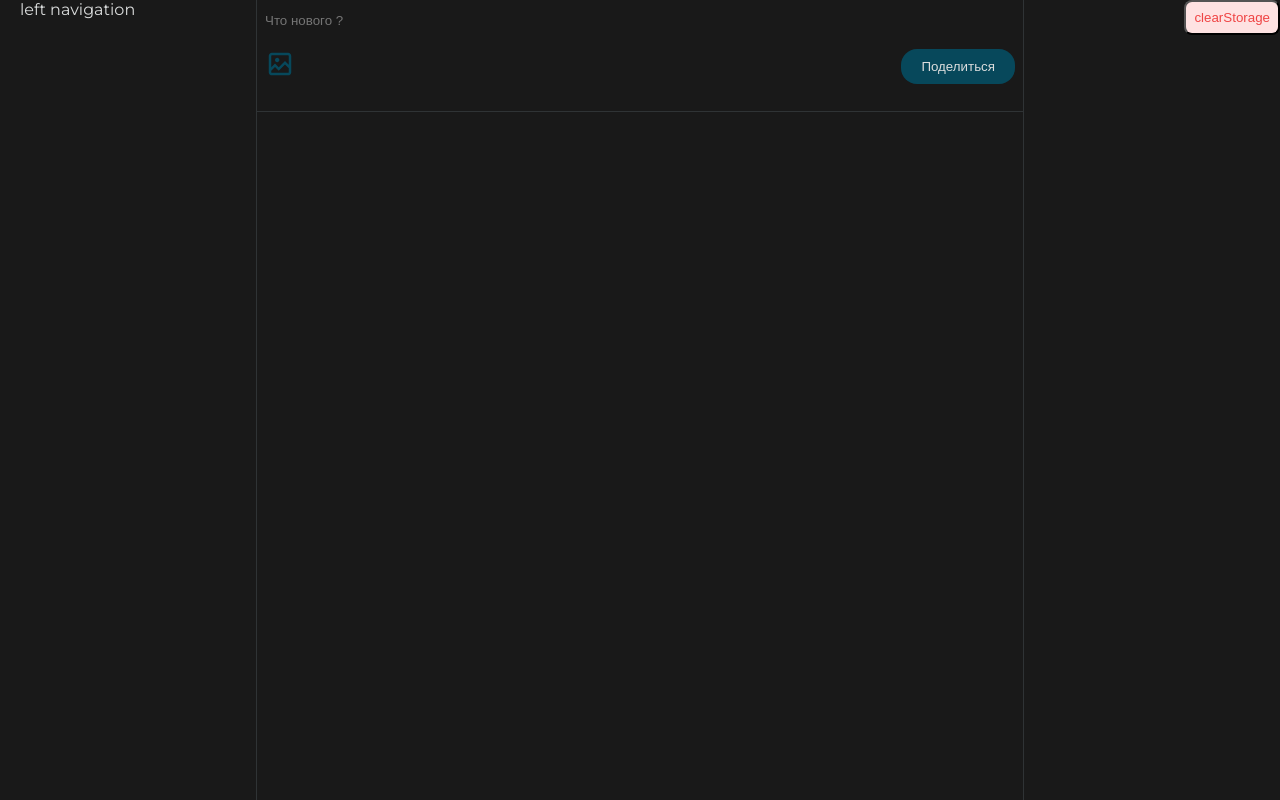
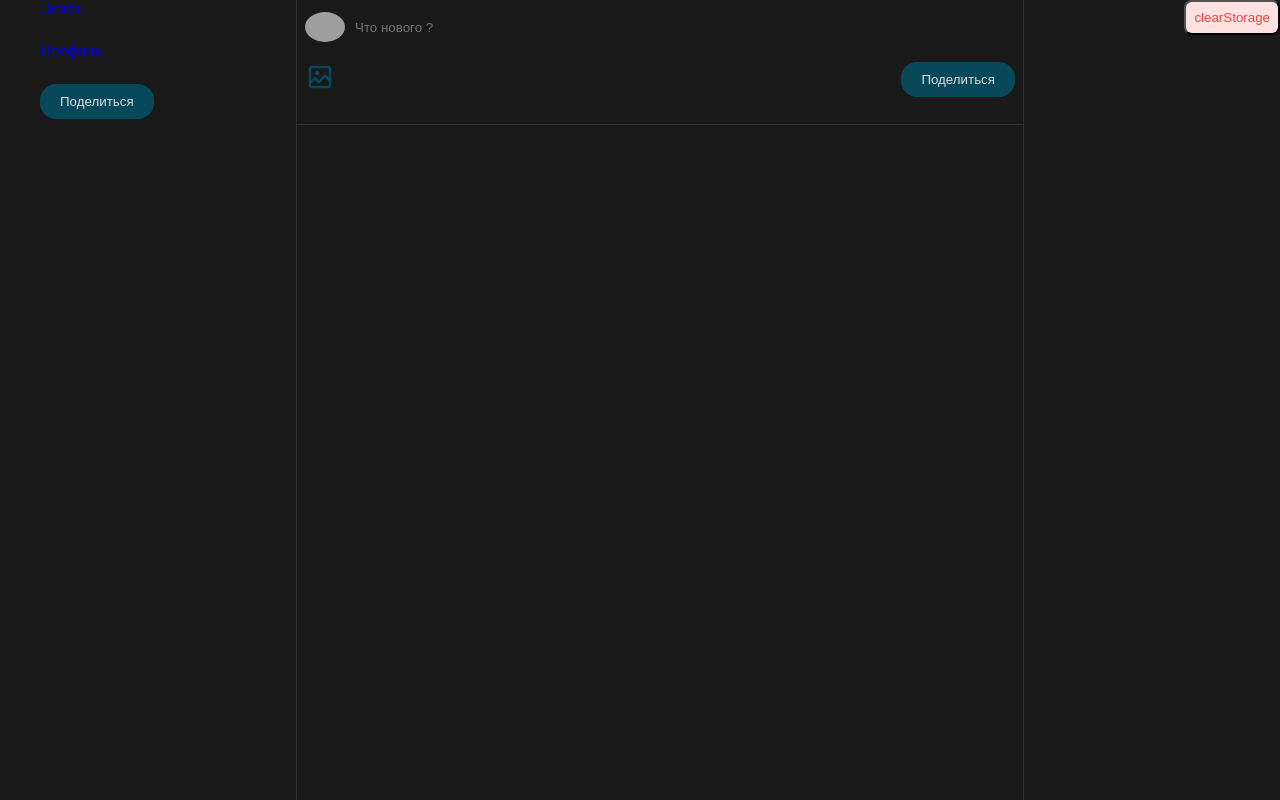
Before and after one commit to laimix99/chatweet, a Nuxt app: page / in a window 1280 px wide. Built offline with nearby package versions, Linux system fonts and the light colour scheme; grey boxes are pictures that could not be loaded.

Commit message:
add BaseModal

```diff
--- a/app.vue
+++ b/app.vue
@@ -1,7 +1,19 @@
+<script setup>
+const storeMain = useStoreMain()
+</script>
+
 <template>
   <div class="flex flex-row min-h-screen bg-hex-191919 w-full">
-    <div class="flex flex-col w-1/5">
-      <span class="text-hex-dbdddd pl-5">left navigation</span>
+    <div class="flex flex-col pl-10 w-1/5 gap-6 items-start ">
+      <NuxtLink class="no-underline" to="/">Лента</NuxtLink>
+      <NuxtLink class="no-underline" to="/profile" >Профиль</NuxtLink>
+      <MyButton @click="storeMain.showModal = true" >
+        Поделиться
+      </MyButton>
+      <BaseModal
+        v-if="storeMain.showModal"
+        @close="storeMain.showModal = false"
+        />
     </div>
     <div class="flex-grow  w-3-5 content">
       <NuxtPage />
@@ -22,6 +34,9 @@ body,
   padding: 0;
   /* @apply font-sans; */
 }
+.modal {
+  background: rgba(0, 0, 0, 0.4);
+}
 
 .br {
   outline: 1px solid red;
@@ -38,5 +53,6 @@ input {
 }
 input:focus {
   outline: none;
+
 }
 </style>
--- a/components/BaseImg.vue
+++ b/components/BaseImg.vue
@@ -1,11 +1,13 @@
 <script lang="ts" setup>
 const props = defineProps({
   src: { type: String },
+  view: { type: String },
 });
 </script>
 
 <template>
   <div class="flex">
-    <img :src="props.src" class="rounded-8px max-h-400px max-w-500px"/>
+    <img v-if="view === 'post'" :src="props.src" class="rounded-8px max-h-400px max-w-500px"/>
+    <img v-if="view === 'avatar'" class="rounded-1/2 w-40px" :src="props.src" alt="">
   </div>
 </template>
--- /dev/null
+++ b/components/BaseModal.vue
@@ -0,0 +1,14 @@
+<script setup>
+const emit = defineEmits(['close'])
+</script>
+
+<template>
+  <div class="flex flex-col min-h-screen w-full top-0 left-0 w-100vw z-999 modal items-center justify-center absolute ">
+    <div class=" bg-black rounded-16px w-full max-w-900px p-5 items-center justify-center">
+      <MySvg icon="close" @click="emit('close')"/>
+      <Share
+        color="black"
+      />
+    </div>
+  </div>
+</template>
--- a/components/News.vue
+++ b/components/News.vue
@@ -24,6 +24,7 @@
             v-for="(file, fileIndex) in post.files"
             :key="fileIndex"
             :src="file.url"
+            view="post"
           />
         </div>
       </div>
--- /dev/null
+++ b/components/Share.vue
@@ -0,0 +1,89 @@
+<script setup lang="ts">
+import { useFileDialog } from '@vueuse/core'
+
+const { files, open, reset } = useFileDialog()
+
+const props = defineProps({
+  color: {
+    type: String
+  }
+})
+
+const storeMain = useStoreMain();
+const state = reactive({
+  text: "",
+  files: [] as any,
+});
+
+
+function postAdd() {
+  if (!state.text || !state.files) {
+    return
+  }
+  console.log("postAdd");
+  const postPayload = {
+    text: state.text,
+    files: state.files
+  };
+  storeMain.postAdd(postPayload);
+  state.text = "";
+  state.files = []
+  storeMain.showModal = false
+}
+const openDialog = () => {
+  open()
+}
+watch(() => files.value, (to) => {
+  console.log(to)
+  if (to) {
+    const filesLength = to.length
+    const lastFile = to[filesLength - 1]
+    const url = URL.createObjectURL(lastFile)
+    state.files.push({ url: url, file: lastFile })
+    console.log(state.files)
+  }
+})
+
+</script>
+
+<template>
+  <div class="flex flex-col py-3 px-2 share items-center">
+    <!-- {{ storeMain?.authorDefault.name }} -->
+
+    <div class="flex flex-row w-full gap-2 items-center">
+      <BaseImg
+        :src="storeMain?.authorDefault.avatarUrl"
+        view="avatar"
+      />
+      <input
+        type="text"
+        v-model="state.text"
+        placeholder="Что нового ?"
+        class="h-auto bg-hex-191919 h-100px text-hex-dbdddd w-full"
+        :style="{background: props.color}"
+        @keyup.enter="postAdd()"
+      />
+    </div>
+    <div class="flex flex-row mt-20px w-full items-start justify-between">
+      <div class="flex flex-col items-start">
+        <MySvg
+          title="Загрузить"
+          @click="openDialog"
+          icon="add"
+        />
+        <div class="flex flex-row mt-20px gap-2">
+          <BaseImg
+            v-for="(img, imgIndex) in state.files"
+            :key="imgIndex"
+            :src="img.url"
+            view="post"
+          />
+        </div>
+      </div>
+      <MyButton @click="postAdd">
+        Поделиться
+      </MyButton>
+    </div>
+
+  </div>
+</template>
--- a/composables/useStoreMain.ts
+++ b/composables/useStoreMain.ts
@@ -10,6 +10,8 @@ export const useStoreMain = defineStore('counter', () => {
   } as any;
 
   const posts = useStorage('posts', []);
+
+  const showModal = ref(false)
 
   function clearStorege() {
     posts.value = []
@@ -78,6 +80,8 @@ export const useStoreMain = defineStore('counter', () => {
 
   return {
     posts,
+    showModal,
+    authorDefault,
     postAdd,
     postDelete,
     postLike,
--- /dev/null
+++ b/pages/Profile.vue
@@ -0,0 +1,5 @@
+<template>
+  <div class="flex flex-col w-full items-center">
+    <h1>fff</h1>
+  </div>
+</template>
--- a/pages/index.vue
+++ b/pages/index.vue
@@ -1,43 +1,5 @@
 <script lang="ts" setup>
-import { useFileDialog } from '@vueuse/core'
-
-const { files, open, reset } = useFileDialog()
-
 const storeMain = useStoreMain();
-const state = reactive({
-  text: "",
-  files: [] as any,
-});
-
-
-function postAdd() {
-  if (!state.text || !state.files) {
-    return
-  }
-  console.log("postAdd");
-  const postPayload = {
-    text: state.text,
-    files: state.files
-  };
-  storeMain.postAdd(postPayload);
-  state.text = "";
-  state.files = []
-
-}
-const openDialog = () => {
-  open()
-}
-watch(() => files.value, (to) => {
-  console.log(to)
-  if (to) {
-    const filesLength = to.length
-    const lastFile = to[filesLength - 1]
-    const url = URL.createObjectURL(lastFile)
-    state.files.push({ url: url, file: lastFile })
-    console.log(state.files)
-  }
-})
-
 </script>
 
 <template>
@@ -45,35 +7,7 @@ watch(() => files.value, (to) => {
     <div class="flex top-0 right-0 z-99 fixed">
       <button @click="storeMain.clearStorege" class="bg-red-100 rounded-2 p-2 text-red-500"> clearStorage </button>
     </div>
-    <div class="flex flex-col py-3 px-2 share items-center">
-      <input
-        type="text"
-        v-model="state.text"
-        placeholder="Что нового ?"
-        class="h-auto bg-hex-191919 h-100px text-hex-dbdddd w-full"
-        @keyup.enter="postAdd()"
-      />
-      <div class="flex flex-row mt-20px w-full items-start justify-between">
-        <div class="flex flex-col items-start">
-          <MySvg
-            title="Загрузить"
-            @click="openDialog"
-            icon="add"
-          />
-          <div class="flex flex-row mt-20px gap-2">
-            <BaseImg
-              v-for="(img, imgIndex) in state.files"
-              :key="imgIndex"
-              :src="img.url"
-            />
-          </div>
-        </div>
-        <MyButton @click="postAdd">
-          Поделиться
-        </MyButton>
-      </div>
-
-    </div>
+    <Share/>
     <div
       v-for="p in storeMain.posts"
       :key="p.id"
```
